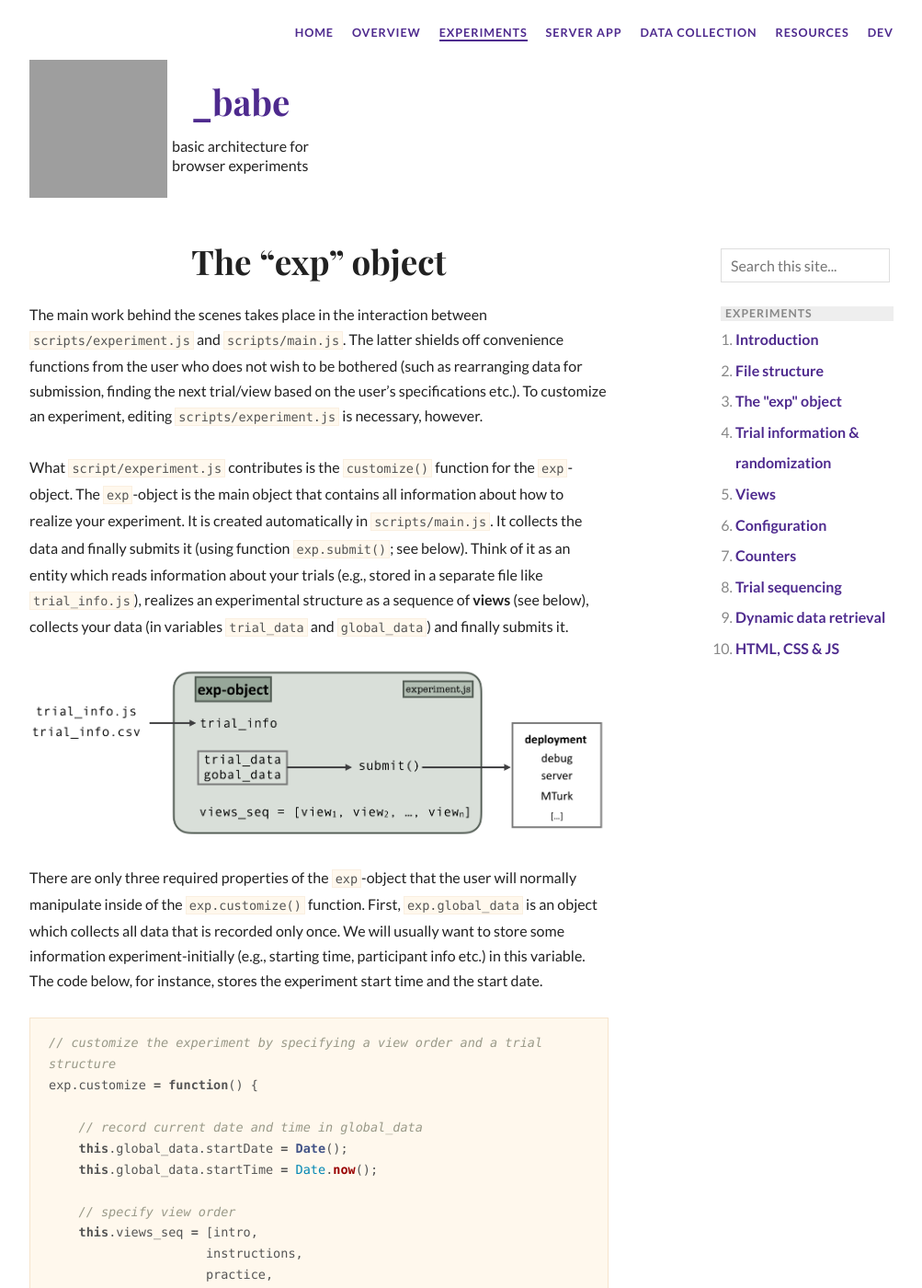
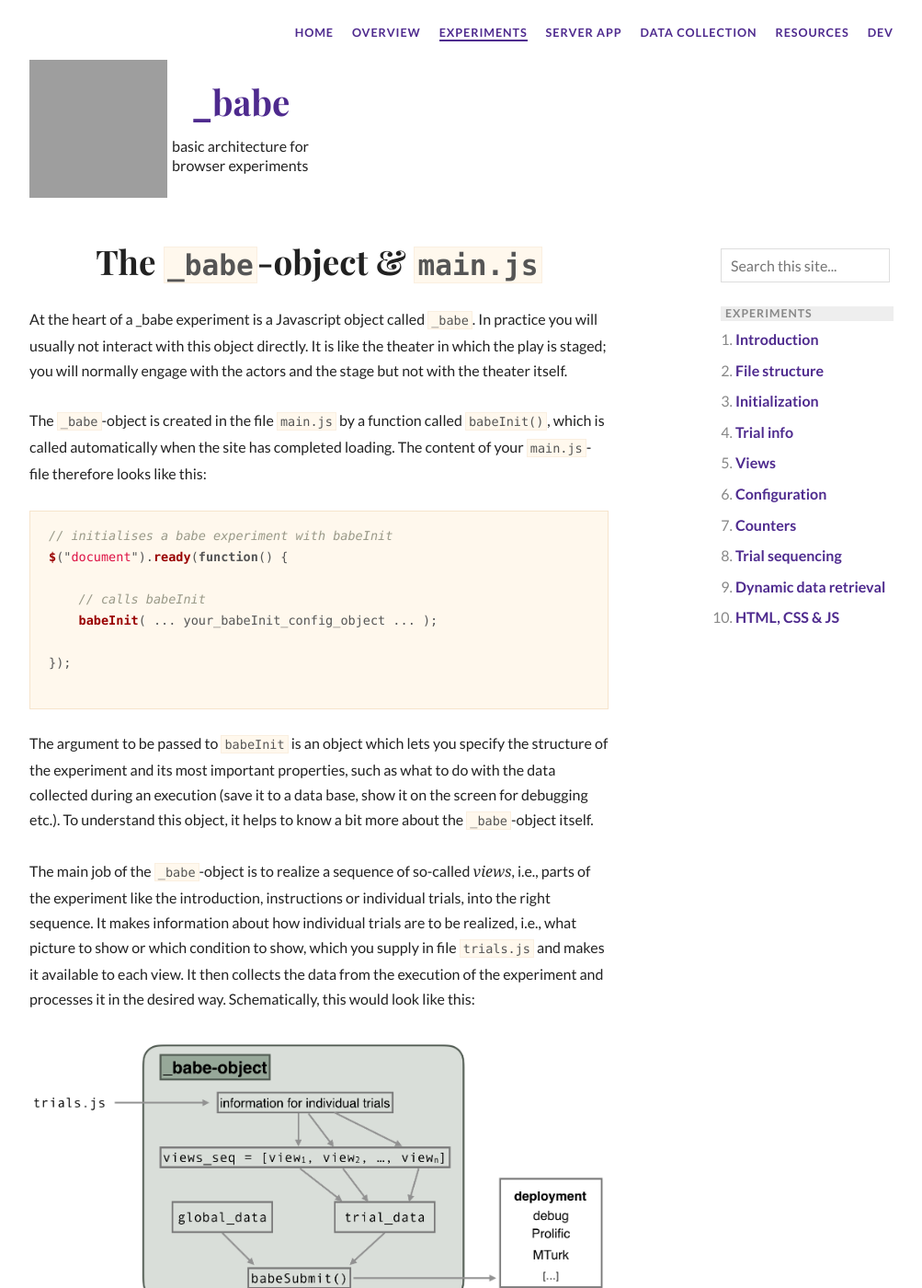
Before and after one commit to magpie-ea/magpie-site, a Jekyll site: the page built from experiments/03expobject.markdown, in a window 1280 px wide and 1400 px high. Shown: the whole window at 92% size, without its empty margins (138-1141 px from the left). Built offline with Jekyll 4.4.1, drawn with Linux system fonts in a browser that asks for light colours; nearby versions of some CDN libraries; some of the changed text lies outside the part shown.

Commit message:
rewrote docs up to trial info section

````diff
--- a/_data/experiments.yml
+++ b/_data/experiments.yml
@@ -7,10 +7,10 @@
     - title: File structure
       slug: 02filestructure
 
-    - title: The "exp" object
+    - title: Initialization
       slug: 03expobject
 
-    - title: Trial information & randomization
+    - title: Trial info
       slug: 04trialinfo
 
     - title: Views
@@ -29,4 +29,3 @@
       slug: 09dynamics
 
     - title: HTML, CSS & JS
-      slug: htmlResources
--- a/experiments/03expobject.markdown
+++ b/experiments/03expobject.markdown
@@ -1,42 +1,58 @@
 ---
 layout: experiments
-title: The "exp" object
+title: The `_babe`-object & `main.js`
 section: experiments
 ---
 
 # {{ page.title }}
 
-The main work behind the scenes takes place in the interaction between `scripts/experiment.js` and `scripts/main.js`. The latter shields off convenience functions from the user who does not wish to be bothered (such as rearranging data for submission, finding the next trial/view based on the user's specifications etc.). To customize an experiment, editing `scripts/experiment.js` is necessary, however.
+At the heart of a _babe experiment is a Javascript object called `_babe`. In practice you will usually not interact with this object directly. It is like the theater in which the play is staged; you will normally engage with the actors and the stage but not with the theater itself.
 
-What `script/experiment.js` contributes is the `customize()` function for the `exp`-object. The `exp`-object is the main object that contains all information about how to realize your experiment. It is created automatically in `scripts/main.js`. It collects the data and finally submits it (using function `exp.submit()`; see below). Think of it as an entity which reads information about your trials (e.g., stored in a separate file like `trial_info.js`), realizes an experimental structure as a sequence of **views** (see below), collects your data (in variables `trial_data` and `global_data`) and finally submits it.
-
-<img src="../images/exp_schema.png" width="100%" >
-
-There are only three required properties of the `exp`-object that the user will normally manipulate inside of the `exp.customize()` function. First, `exp.global_data` is an object which collects all data that is recorded only once. We will usually want to store some information experiment-initially (e.g., starting time, participant info etc.) in this variable. The code below, for instance, stores the experiment start time and the start date.
+The `_babe`-object is created in the file `main.js` by a function called `babeInit()`, which is called automatically when the site has completed loading. The content of your `main.js`-file therefore looks like this:
 
 ```javascript
-// customize the experiment by specifying a view order and a trial structure
-exp.customize = function() {
+// initialises a babe experiment with babeInit
+$("document").ready(function() {
 
-    // record current date and time in global_data
-    this.global_data.startDate = Date();
-    this.global_data.startTime = Date.now();
+    // calls babeInit
+    babeInit( ... your_babeInit_config_object ... );
 
-    // specify view order
-    this.views_seq = [intro,
-                     instructions,
-                     practice,
-                     beginMainExp,
-                     main,
-                     postTest,
-                     thanks];
+});
 
-    // prepare information about trials (procedure)
-    // randomize main trial order, but keep practice trial order fixed
-    this.trial_info.main_trials = _.shuffle(main_trials)
-    this.trial_info.practice_trials = practice_trials
-
-};
 ```
 
-Second, there is `exp.views_seq` which is just an array of names of views that are defined in `views/views.js`. Views regulate all visuals and functionality and will be discussed at length below. The order of views in the `exp.views_seq` array defines the basic structure of the experiment. You can have a single view occur several times in this sequence. Third, there is `exp.trial_info` which contains all the information necessary to realize particular views, usually your main trials, giving specific information about which items participants see when. We will look into `exp.trial_info` in more depth next.
+The argument to be passed to `babeInit` is an object which lets you specify the structure of the experiment and its most important properties, such as what to do with the data collected during an execution (save it to a data base, show it on the screen for debugging etc.). To understand this object, it helps to know a bit more about the `_babe`-object itself.
+
+The main job of the `_babe`-object is to realize a sequence of so-called *views*, i.e., parts of the experiment like the introduction, instructions or individual trials, into the right sequence. It makes information about how individual trials are to be realized, i.e., what picture to show or which condition to show, which you supply in file `trials.js` and makes it available to each view. It then collects the data from the execution of the experiment and processes it in the desired way. Schematically, this would look like this:
+
+<img src="../images/babe_object.png" width="100%" >
+
+In sum, think of a `_babe`-object as an entity which reads information about your trials (e.g., stored in a separate file like `trial_info.js`), realizes an experimental structure as a sequence of **views** (see below), collects your data (in variables `trial_data` and `global_data`) and finally submits it.
+
+When you initialize an experiment with `babeInit` you need to specify a sequence of views and the *deployment method*. For example, the call to `babeInit` in the [Departure Point](https://github.com/babe-project/departure-point) looks as follows:
+
+
+```javascript
+babeInit({
+    // which views to realize in which sequence
+    views_seq: [
+        intro,
+        instructions,
+        task_one_2AFC,
+        task_two_sentence_completion,
+        instructionsPostTest,
+        post_test,
+        thanks,
+    ],
+    // what to do with the collected data
+    deploy: {
+        experimentID: "INSERT_A_NUMBER",
+        serverAppURL: "SOME-URL",
+        deployMethod: "debug",
+        contact_email: "YOUREMAIL@wherelifeisgreat.you",
+        prolificURL: "SOME-URL"
+    }
+}
+```
+
+The next three section will look at the structure of the `trials.js`-file, the views and the deployment method in more detail.
--- a/experiments/introduction.markdown
+++ b/experiments/introduction.markdown
@@ -7,4 +7,4 @@
 
 # {{ page.title }}
 
-This guide walks through the Departure Point, a minimal example, which you can [obtain here](https://github.com/babe-project/MinimalTemplate) and use as a starting point of your own experiments.
+This guide walks through the basics of a _babe experiment. It is based on the Departure Point, a minimal example, which you can [obtain here](https://github.com/babe-project/MinimalTemplate) and [try out here](https://departure-point.netlify.com). The Departure Point is useful as a starting point of your own experiments.
````
Also changed, not shown: experiments/04trialinfo.markdown (+41 -21 lines), images/babe_object.png (added), 2 other files.
